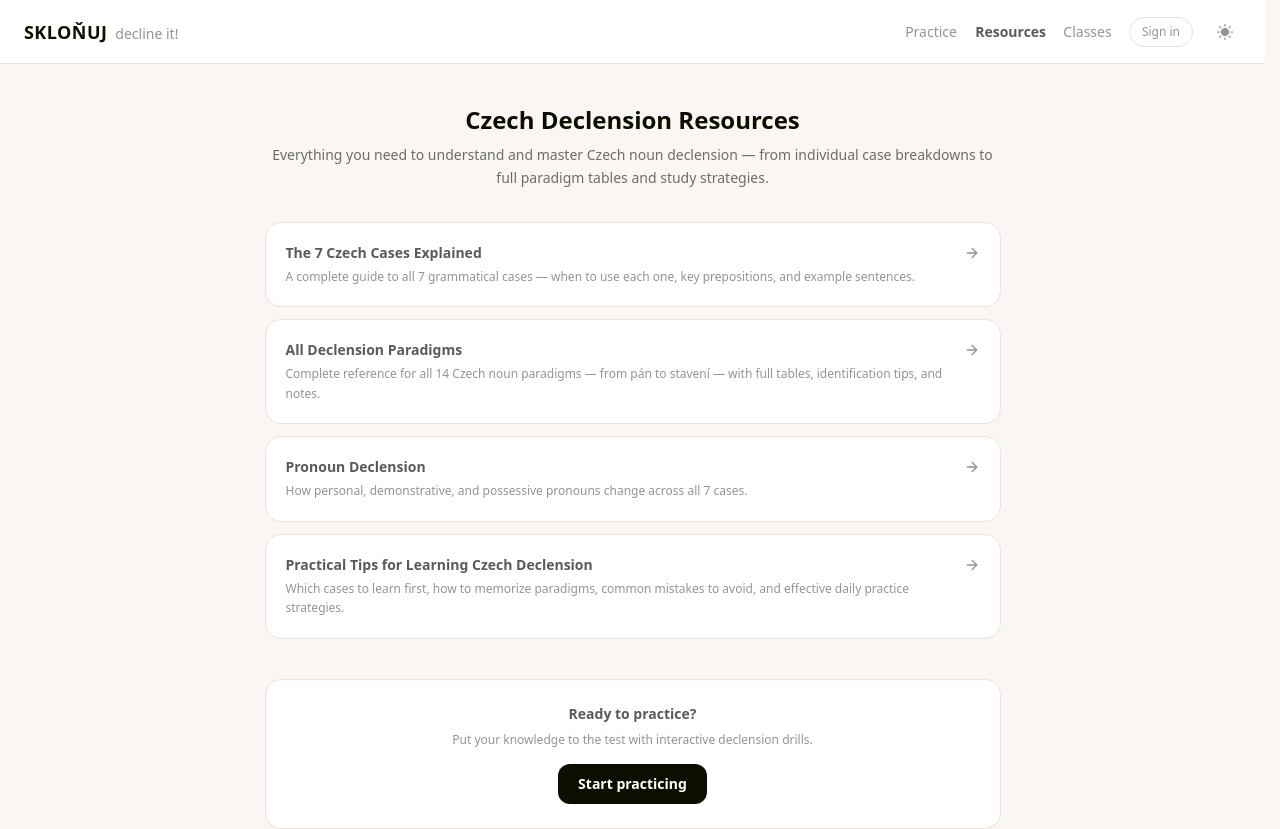
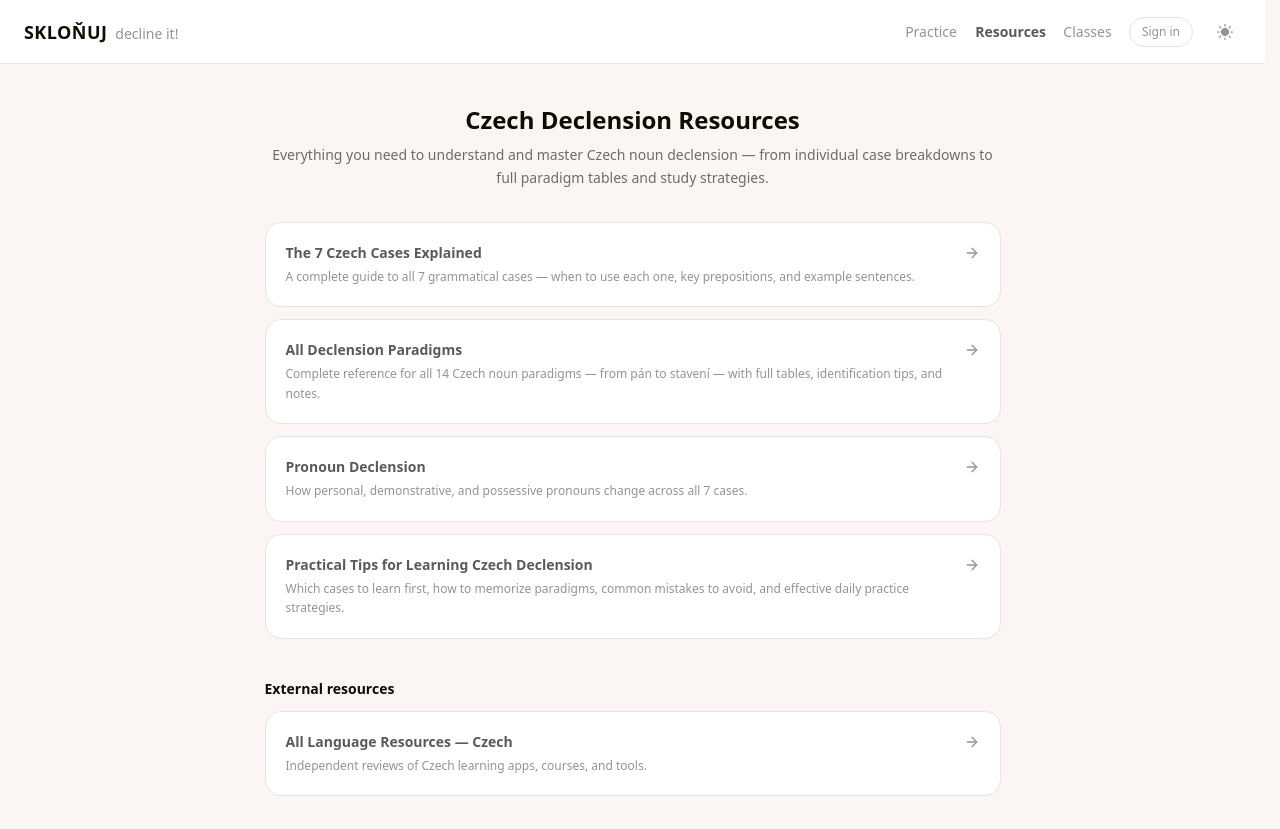
Before and after one commit to megany128/sklonuj, a SvelteKit app: page /resources in a window 1280 px wide. Shown: the top 829 px of the page. Built offline with nearby package versions, Linux system fonts and the light colour scheme; no server answers; a web font is replaced by a local one.

Commit message:
feat: add ALR backlink

```diff
--- a/src/routes/resources/+page.svelte
+++ b/src/routes/resources/+page.svelte
@@ -173,6 +173,32 @@
 			</div>
 		</section>
 
+		<!-- External resources -->
+		<section class="mb-10">
+			<h2 class="mb-3 text-sm font-semibold text-emphasis">External resources</h2>
+			<a
+				href="https://www.alllanguageresources.com/czech-courses/"
+				target="_blank"
+				rel="noopener"
+				class="group block rounded-2xl border border-card-stroke bg-card-bg p-5 transition-all hover:border-emphasis/40 hover:shadow-sm"
+			>
+				<div class="flex items-start justify-between gap-4">
+					<div>
+						<h3 class="mb-1 text-sm font-semibold text-text-default">
+							All Language Resources — Czech
+						</h3>
+						<p class="text-xs leading-relaxed text-text-subtitle">
+							Independent reviews of Czech learning apps, courses, and tools.
+						</p>
+					</div>
+					<ArrowRight
+						class="mt-0.5 size-4 shrink-0 text-text-subtitle transition-transform group-hover:translate-x-0.5 group-hover:text-emphasis"
+						aria-hidden="true"
+					/>
+				</div>
+			</a>
+		</section>
+
 		<!-- CTA -->
 		<div class="rounded-2xl border border-card-stroke bg-card-bg p-6 text-center">
 			<h2 class="mb-2 text-sm font-semibold text-text-default">Ready to practice?</h2>
```
